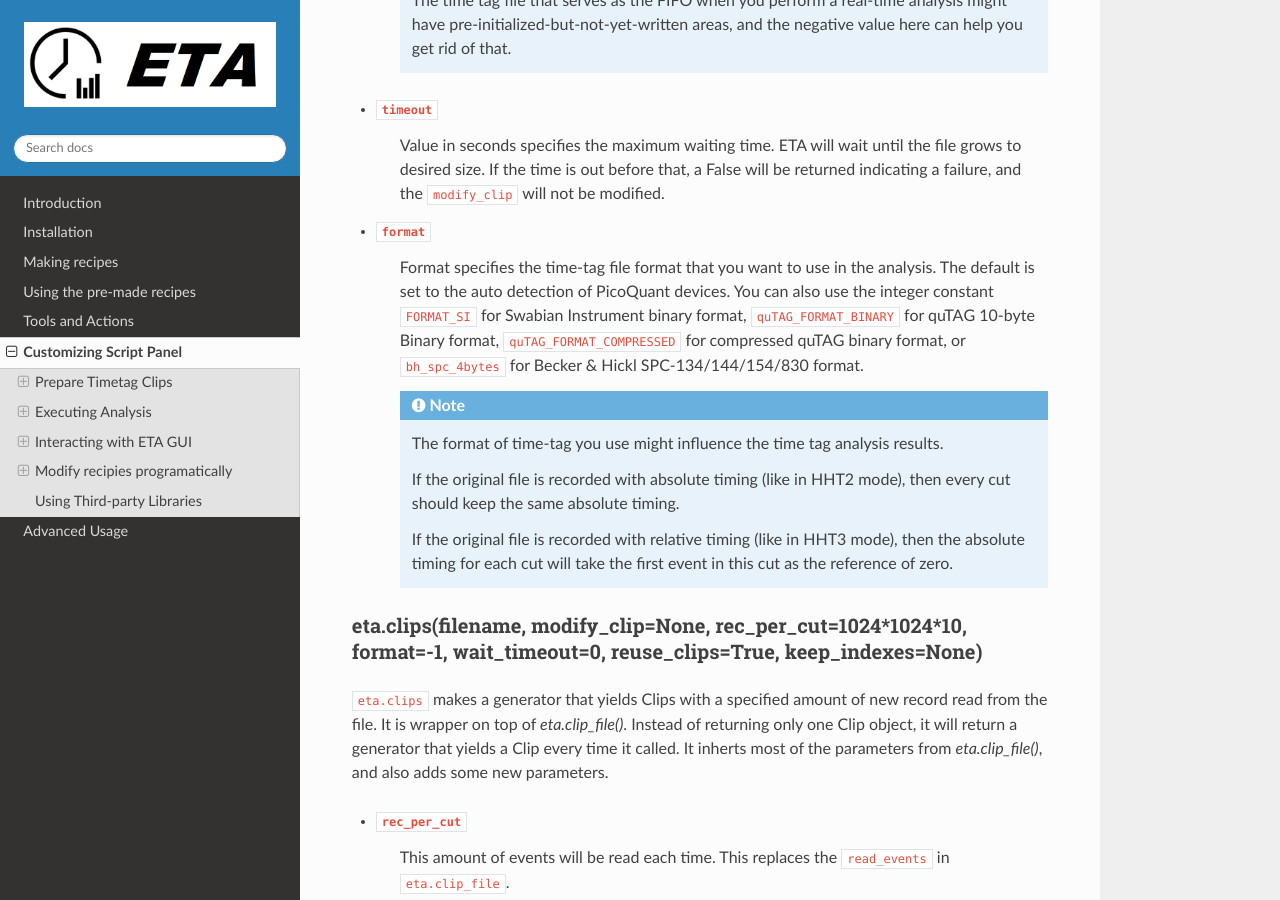
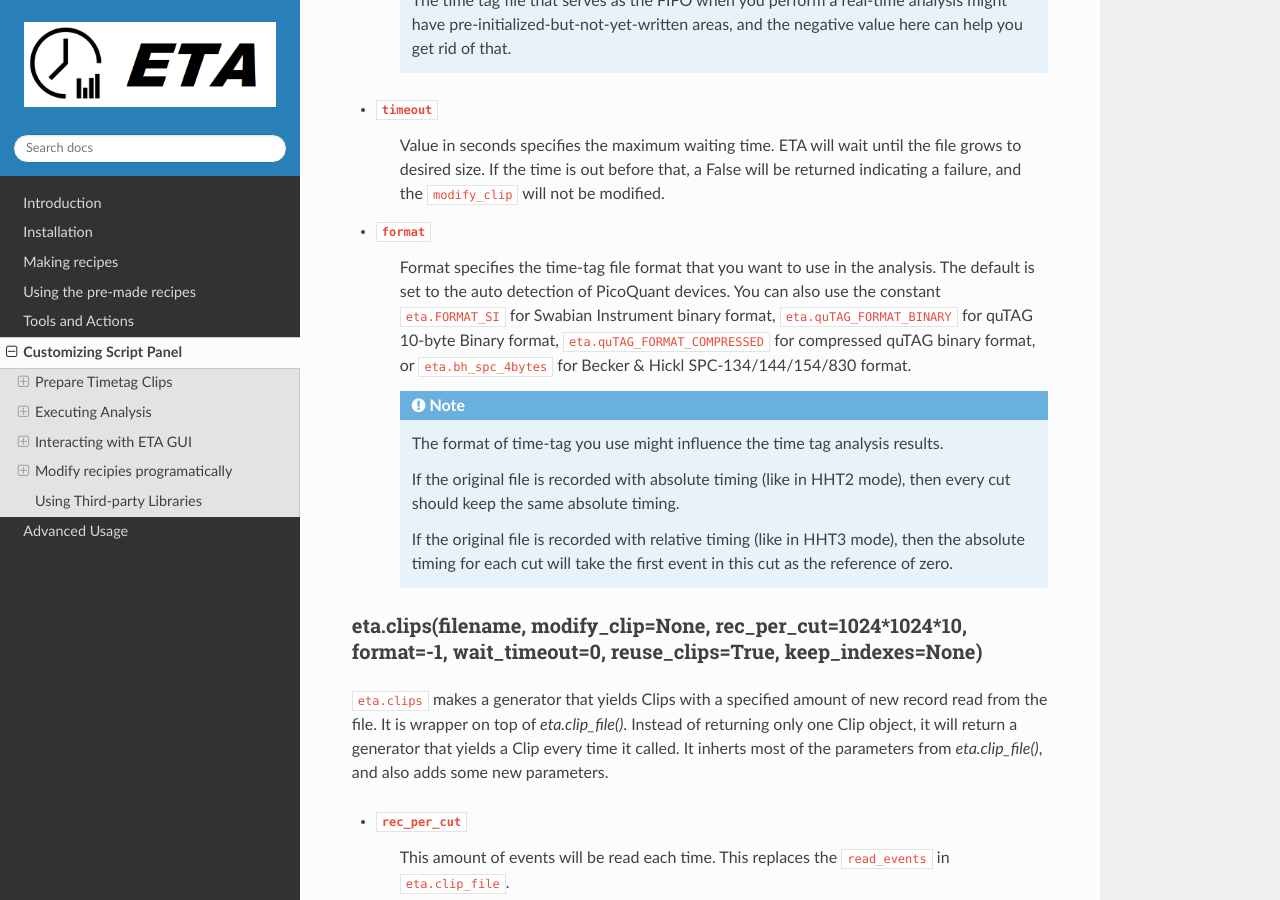
Before and after one commit to timetag/timetag.github.io, a Sphinx documentation site: the page built from docs/python.rst, in a window 1280 px wide and 900 px high, scrolled down 2314 px. Built offline with Sphinx 7.4.7 and the Read the Docs theme 2.0.0, drawn with Linux system fonts in a browser that asks for light colours.

Commit message:
Update python.rst

```diff
--- a/docs/python.rst
+++ b/docs/python.rst
@@ -61,7 +61,7 @@ eta.clip_file(filename, modify_clip=None, read_events=0, format=-1, wait_timeout
     Value in seconds specifies the maximum waiting time. ETA will wait until the file grows to desired size. If the time is out before that, a False will be returned indicating a failure, and the ``modify_clip`` will not be modified.
 
 - ``format``
-    Format specifies the time-tag file format that you want to use in the analysis. The default is set to the auto detection of PicoQuant devices. You can also use the integer constant ``FORMAT_SI`` for Swabian Instrument binary format, ``quTAG_FORMAT_BINARY`` for quTAG 10-byte Binary format,  ``quTAG_FORMAT_COMPRESSED`` for compressed quTAG binary format, or ``bh_spc_4bytes`` for Becker & Hickl  SPC-134/144/154/830 format.
+    Format specifies the time-tag file format that you want to use in the analysis. The default is set to the auto detection of PicoQuant devices. You can also use the constant ``eta.FORMAT_SI`` for Swabian Instrument binary format, ``eta.quTAG_FORMAT_BINARY`` for quTAG 10-byte Binary format,  ``eta.quTAG_FORMAT_COMPRESSED`` for compressed quTAG binary format, or ``eta.bh_spc_4bytes`` for Becker & Hickl  SPC-134/144/154/830 format.
 
     .. note::
         The format of time-tag you use might influence the time tag analysis results.
```
